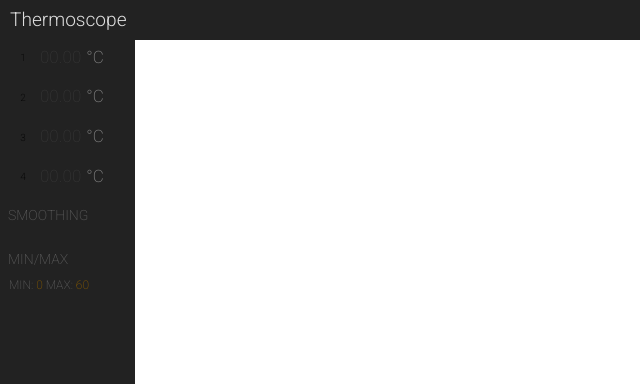
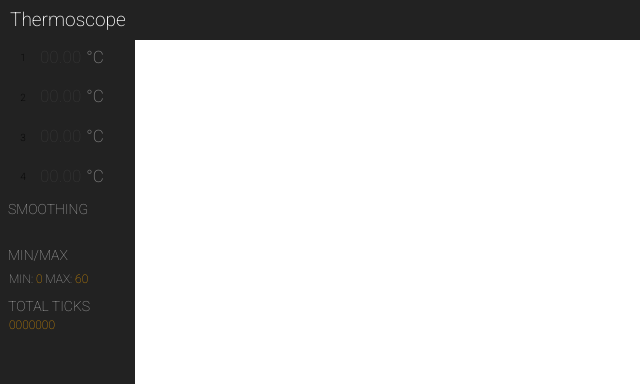
Before and after one commit to eni23/thermoscope, a website with bundled scripts: page nw-app/index.html in a window 1280 px wide. Shown: the top 384 px of the page, 0-640 px from the left. Built offline with nearby package versions, Linux system fonts and the light colour scheme; files whose address does not match are found by name.

Commit message:
its quiet now, sleep

```diff
--- a/nw-app/app.js
+++ b/nw-app/app.js
@@ -9,6 +9,8 @@ try {
 
 var channel_length = 120;
 var bar_initialized = false;
+var total_ticks = 0;
+
 
 if (is_nwsj){
 
@@ -32,10 +34,12 @@ if (is_nwsj){
     var aa = data.split("=");
     var id = parseInt(aa[0]);
     var temp = parseFloat(aa[1]);
-    var tempf = temp.toFixed(2).substring(0,7)
+    var tempf = temp.toFixed(2).substring(0,7);
+    total_ticks++;
     if (id>0 && id < 5){
       $("#temp-val-"+id).html(tempf);
       add_temp_data(id, temp);
+      $("#tticks").html(total_ticks);
     }
   }
 
--- a/nw-app/index.html
+++ b/nw-app/index.html
@@ -64,16 +64,19 @@
           </div>
 
           <br>
-          <h1>Smoothing</h1>
+          <span class="sbtitle tt-s">Smoothing</span>
           <div id="smoother"></div>
 
           <br>
-          <h1>min/max</h1>
+          <span class="sbtitle tt-mm">min/max</span>
           <div id="slider-minmax"></div>
           <div class="rr">
             min: <span class="rv" id="range-min">0</span>
             max: <span class="rv" id="range-max">60</span>
           </div>
+
+          <span class="sbtitle tt-ti">total ticks</span>
+          <div id="tticks">0000000</div>
         </div>
         <!-- /#sidebar-wrapper -->
 
--- a/nw-app/style.css
+++ b/nw-app/style.css
@@ -24,11 +24,11 @@ nav.topbar {
 }
 
 .topbar > .title {
-  color: rgb(222, 222, 222);
+  color: rgb(255, 255, 255);
   margin-left: 10px;
   margin-top: 6px;
   font-family: Roboto;
-  font-weight: 300;
+  font-weight: 200;
   font-size: 19.1px;
 }
 
@@ -104,55 +104,71 @@ div.buttons-nav > .bttn:first-child {
 
 /* left menu */
 
-#sidebar-wrapper h1 {
-  margin: 0px;
-  padding: 0px;
+
+.rickshaw_legend {
+  -webkit-user-select: none;
+  font-family: 'Roboto', sans-serif;
+  font-weight: 100;
+}
+#smoother.ui-slider-horizontal {
+  display: absolute;
+  margin-left: -98px;
+  margin-bottom: 369px;
+  width: 100px;
+}
+
+
+#slider-minmax {
+  width: 100px;
+  margin-left: 16px;
+  margin-top: 6px;
+}
+
+#sidebar-wrapper span.sbtitle {
   font-size: 1em;
   line-height: normal;
   margin-left: 8px;
   text-transform: uppercase;
   -webkit-user-select: none;
-  font-weight: 200;
+  font-weight: 100;
   font-family: 'Roboto', sans-serif;
-  color: rgb(90, 90, 90);
+  color: rgb(180, 180, 180);
+  display: inline-block;
 }
 
-.rickshaw_legend {
-  -webkit-user-select: none;
-  font-family: 'Roboto', sans-serif;
-  font-weight: 200;
-}
-#smoother.ui-slider-horizontal {
-  display: absolute;
-  margin-left: -98px;
-  margin-bottom: 359px;
-  width: 100px;
-}
-
-#wrapper > div > h1:nth-last-child(2n){
-  margin-top: 10px;
-}
-#wrapper > div > h1:nth-child(2n){
-  margin-top: 8px;
-}
-
-#slider-minmax {
-  width: 100px;
-  margin-left: 16px;
-  margin-top: 10px;
-
-}
 span.rv {
-  color: rgb(131, 88, 0)
+  color: rgb(235, 157, 0);
 }
 div.rr {
   font-size: 12px;
   margin-left: 9px;
   text-transform: uppercase;
   -webkit-user-select:none;
-  font-weight: 200;
-  color: rgb(90, 90, 90);
+  color: rgb(180, 180, 180)!important;
   font-family: 'Roboto', sans-serif;
+  font-weight: 100;
+}
+span.sbtitle {
+  display: block;
+}
+span.sbtitle.tt-s{
+  margin-top: 4px;
+}
+span.sbtitle.tt-mm{
+  margin-top: 8px;
+}
+
+span.sbtitle.tt-ti{
+  clear: both;
+  padding-top: 10px;
+}
+#tticks{
+  font-family: 'Roboto', sans-serif;
+  margin-top: 1px;
+  color: rgb(235, 157, 0);
+  font-size: 12px;
+  font-weight: 100!important;
+  margin-left: 9px;
 }
 
 .rs_overwrite {
@@ -167,6 +183,9 @@ div.rr {
 
 .rs_overwrite.disabled {
   opacity: 0.35;
+}
+div.tc.disabled div.sensident {
+  background: rgb(110, 110, 110)!important;
 }
 
 .rs_overwrite div {
@@ -220,9 +239,6 @@ div.rr {
   margin-top: 15px;
 }
 
-.rs_overwrite.disabled div.sensident {
-  background: rgb(110, 110, 110);
-}
 
 
 .ui-slider-range {
```
